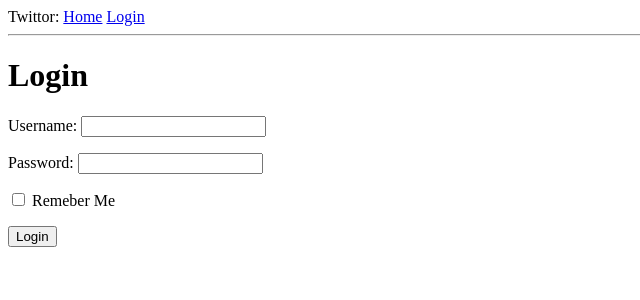
After one commit to Touyu-Pan/flask-demo, a Flask app: page /login in a window 1280 px wide. The commit adds this page. Shown: the top 300 px of the page, without its empty margins (0-640 px from the left). Run offline with Flask 2, Linux system fonts and the light colour scheme.

Commit message:
adding login feature, requirement updated

```diff
--- a/requirements.txt
+++ b/requirements.txt
@@ -2,7 +2,9 @@ click==8.0.1
 colorama==0.4.4
 Flask==2.0.1
 Flask-Script==2.0.6
+Flask-WTF==0.15.1
 itsdangerous==2.0.1
 Jinja2==3.0.1
 MarkupSafe==2.0.1
 Werkzeug==2.0.1
+WTForms==2.3.3
--- a/twittor/__init__.py
+++ b/twittor/__init__.py
@@ -1,7 +1,8 @@
 from flask import Flask
-from twittor.route import index
+from twittor.route import index, login
 
 def create_app():
     app = Flask(__name__)
     app.add_url_rule('/', 'index', index)
+    app.add_url_rule('/login', 'login', login)
     return app
--- a/twittor/route.py
+++ b/twittor/route.py
@@ -17,3 +17,6 @@ def index():
         }
     ]
     return render_template('index.html', name=name, postOutput=postInput)
+
+def login():
+    return render_template('login.html')
--- a/twittor/templates/base.html
+++ b/twittor/templates/base.html
@@ -11,7 +11,10 @@
   {% endif %}
 </head>
 <body>
-  <div>Twittor: <a href="/">Home</a></div>
+  <div>Twittor:
+    <a href="/">Home</a>
+    <a href="/login">Login</a>
+  </div>
   <hr>
   {% block content %} {% endblock %}
 </body>
--- /dev/null
+++ b/twittor/templates/login.html
@@ -0,0 +1,22 @@
+{% extends "base.html" %}
+
+{% block content %}
+    <h1>Login</h1>
+    <form action="" method="post">
+        <p>
+            <label for="">Username: </label>
+            <input type="text" name="" id="">
+        </p>
+        <p>
+            <label for="">Password: </label>
+            <input type="password" name="" id="">
+        </p>
+        <p>
+            <input type="checkbox" name="" id="">
+            <label for="">Remeber Me</label>
+        </p>
+        <p>
+            <input type="submit" value="Login">
+        </p>
+    </form>
+{% endblock %}
```
